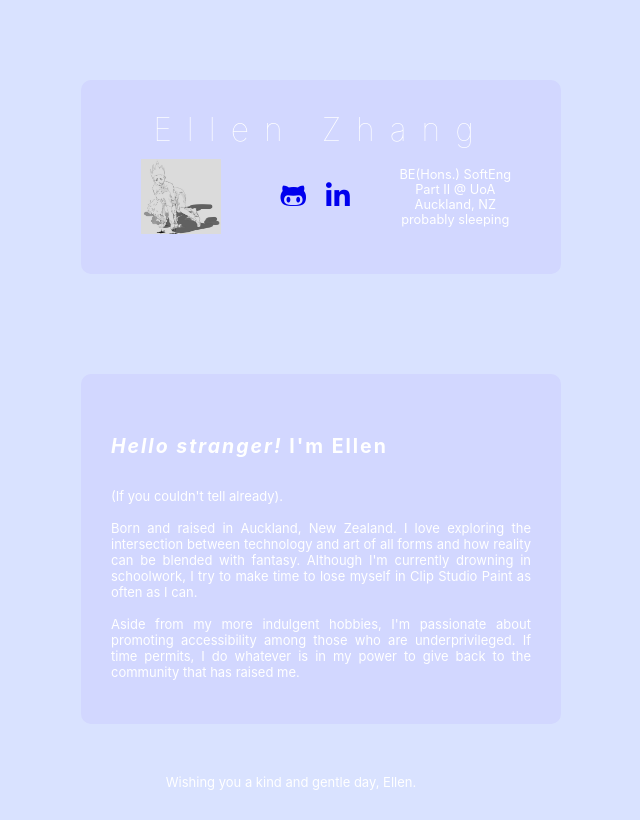
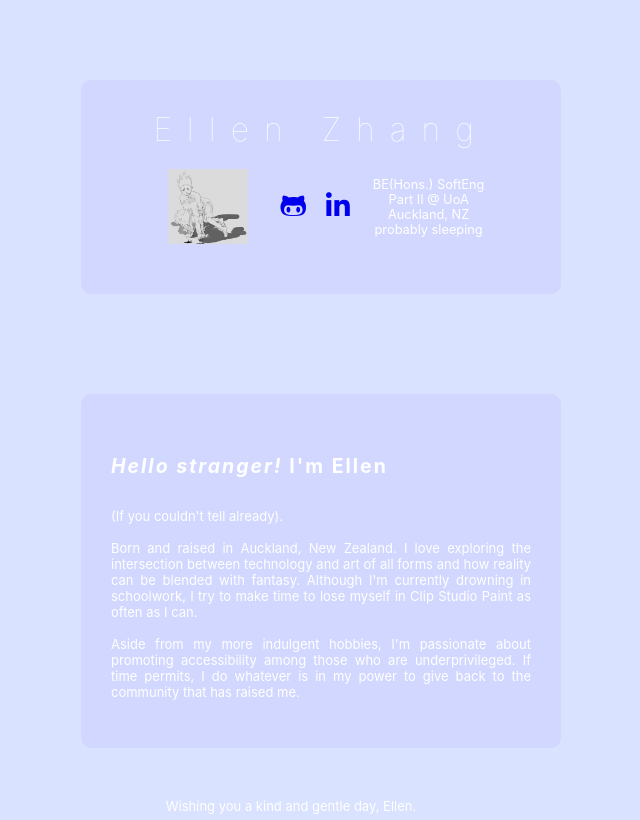
Before and after one commit to lenqian/lenqian.github.io, a plain HTML site: page index.html in a window 1280 px wide. Shown: the top 820 px of the page, without its empty margins (349-989 px from the left). Drawn offline with Linux system fonts and the light colour scheme.

Commit message:
fixed alignment issues

```diff
--- a/style.css
+++ b/style.css
@@ -35,8 +35,12 @@
     display: flex;
     flex-wrap: wrap;
     flex-direction: row;
-    width: 45vwin;
+    width: 45vmin;
     flex: 1;
+    align-content: center;
+    justify-content: center;
+    padding: 10px;
+    margin: auto;
 }
 
 ul {
@@ -88,7 +92,7 @@ h2 {
 
 .container {
     margin: 50px;
-    height: 350px;
+    height: auto;
     width: 60vmin;
     max-width: 700px;
     padding: 30px 0px;
@@ -101,6 +105,7 @@ h2 {
     font-size: 13px;
     text-align: justify;
     width: inherit;
+    height: 30vmin;
     padding: 30px;
     margin: auto;
 }
```
